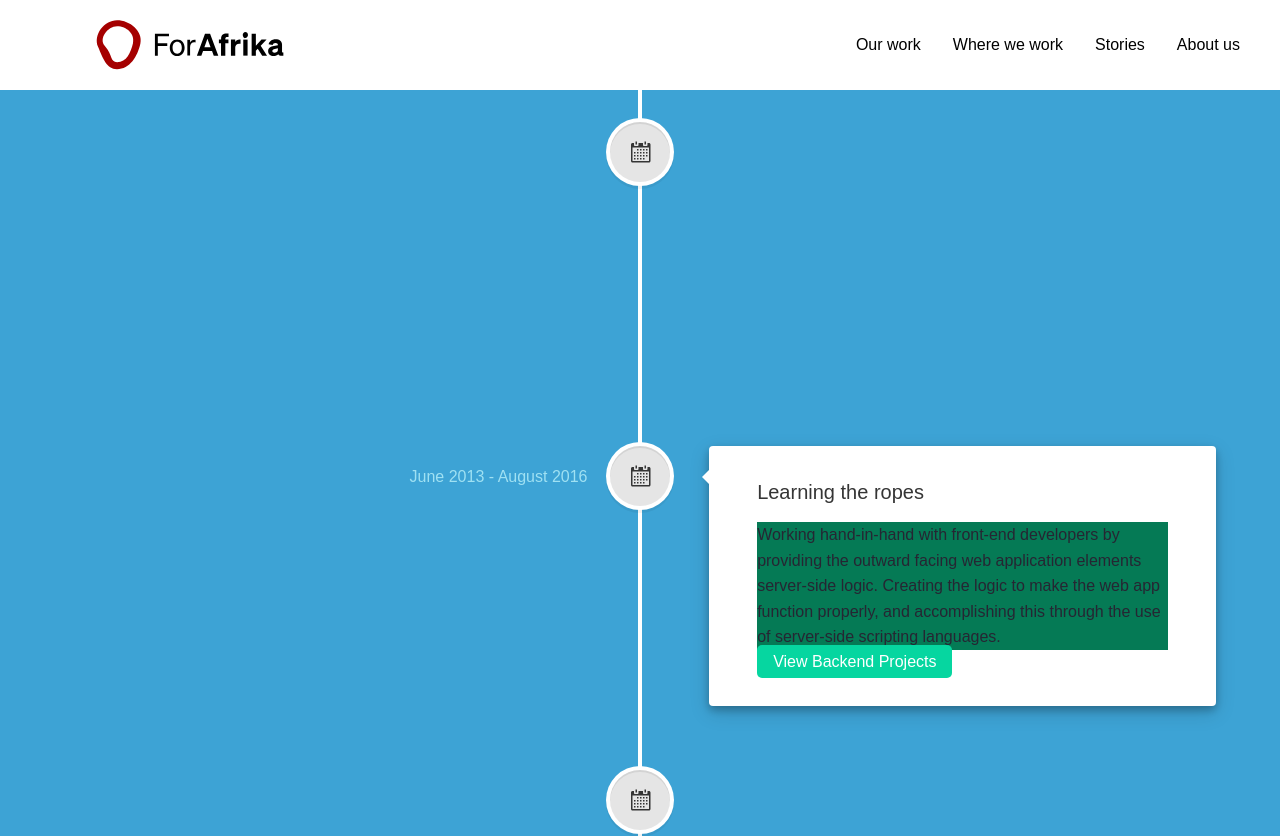
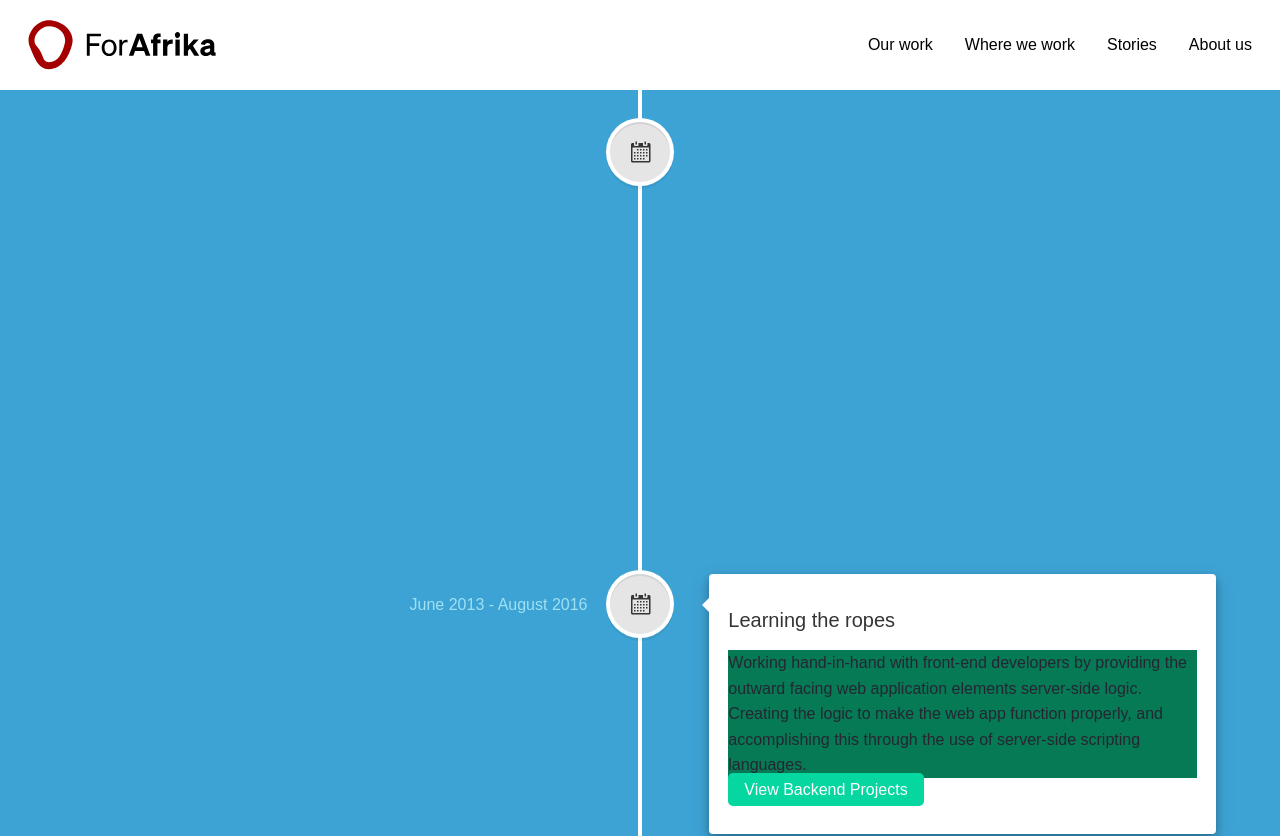
Before and after one commit to andreyscott/NGO, a Next.js app: page /test in a window 1280 px wide. Shown: the top 836 px of the page. Built offline with nearby package versions, Linux system fonts and the light colour scheme.

Commit message:
i'm back guys

```diff
--- a/components/Header/Header.tsx
+++ b/components/Header/Header.tsx
@@ -35,25 +35,27 @@ const Header = ( ) => {
   return (
     <header
       className={`${
-        isActive ? ' py-[16px]' : 'bg-white bg-cover bg-no-repeat py-[20px]'
+        isActive ? ' py-[16px]' : 'bg-white bg-cover bg-no-repeat py-[20px] px-5 lg:px-7'
       }
-       sticky bg-banner left-0 right-0 mx-auto flex justify-between items-center px-[7px] lg:px-[40px] z-30 transition-all duration-300`}
+       sticky bg-banner left-0 right-0 mx-auto flex justify-between items-center px-4 z-30 transition-all duration-300`}
     >
 
     {/* className='bg-white bg-cover bg-no-repeat py-4 md:py-5 mx-auto flex justify-between items-center px-[20px] lg:px-[60px] z-30 transition-all duration-300 */}
       {/* logo */}
+      <div className='w-full flex justify-between items-center'>
+
       <Link href='/'>
           <Image
-        className='h-[50px]'
-        // {navMobile ?
+        className='h-[50px] w-full object-contain'
         src={navMobile ? 'https://www.forafrika.org/wp-content/uploads/2022/03/ForAfrika-Logo.png' : Africa }
         width={navMobile ? 100 : 300}
-        height={navMobile ? 80 : 200}
+        height={navMobile ? 100 : 200}
 
-        alt='TEST' />
+        alt='logo' />
 
 
       </Link>
+
 
       {/* nav - initially hidden - show in desktop mode */}
       <Nav />
@@ -79,6 +81,8 @@ const Header = ( ) => {
 
         )}
       </div>
+      </div>
+
 
       {/* nav mobile - hide on desktop */}
       <NavMobile navMobile={navMobile} />
--- a/components/Header/NavMobile.tsx
+++ b/components/Header/NavMobile.tsx
@@ -48,7 +48,7 @@ interface NavMobileProps {
   return (
     <nav
       className={`${
-        navMobile ? 'min-h-screen bg-black' : 'min-h-0'
+        navMobile ? 'min-h-screen bg-slate-300' : 'min-h-0'
       } w-full fixed top-0 left-0 right-0 bg-primary-400 -bottom-12 -z-10 lg:hidden overflow-hidden transition-all h-0`}
     >
       {/* <div className='flex flex-col bottom-1/2 bg-violet-400 justify-between items-center w-full px-4 py-4'> */}
--- a/data/index.tsx
+++ b/data/index.tsx
@@ -82,7 +82,7 @@ let timelineElements = [
     title: "Finding our feet",
     location: "Dragontail, Ascana",
     description:
-      "lorem ipsum dolor sit amet, consectetur adipiscing elit. Donec scelerisque sagittis tellus, non ultrices lacus tempus vel Converting data to a graphical interface, through the use of HTML, CSS, and JavaScript, so that users can view and interact with that data.",
+    'Peter Pretorius, a South African, was one of the first people to respond to the Mozambican government’s plea to the international community for urgent humanitarian relief during a famine that had placed nearly four million people at risk of starvation. He visited Pambarra Village near Vilankulo, Inhambane Province, to see how he could contribute in the emergency. Peter was meant to be on the ground for a day, but he was left there for 10 days with no food, water, or other supplies. He witnessed death, despair and deep poverty in that community. Up to 30 people died of starvation every day, leaving so many children orphaned.'     ,
     buttonText: "View Frontend Projects",
     date: "August 2016 - present",
     icon: "work",
--- a/pages/stories.tsx
+++ b/pages/stories.tsx
@@ -166,13 +166,14 @@ const Stories = () => {
               dateClassName="text-[262633] text-sm font-semibold"
               iconStyle={isWorkIcon ? GoCalendarSS : GoCalendarS}
               icon={isWorkIcon ? <GoCalendar /> : <GoCalendar />}
-              className=''
+              className='bg-[#F9F9F9]'
             >
+              <div className='flex justify-between items-center py-1 flex-col h-[400px]'>
               <h3 className=" text-xl p-0 m-0 w-full ">
                 {element.title}
               </h3>
 
-              <p className='-mt-2 mb-2 pb-6 w-full  text-[#262633]' id="description">
+              <p className='-mt-2 mb-2 pb-6 w-full  text-[#262633]'>
                 {element.description}</p>
 
               {showButton && (
@@ -186,6 +187,7 @@ const Stories = () => {
                   {element.buttonText}
                 </a>
               )}
+</div>
         </VerticalTimelineElement>
           )
         })}
--- a/styles/globals.css
+++ b/styles/globals.css
@@ -146,7 +146,8 @@ body {
 
 .vertical-timeline-element-content {
   box-shadow: 0 0.25em 0.5em 0 rgba(0, 0, 0, 0.25), 0 0.4em 1.25em 0 rgba(0, 0, 0, 0.15) !important;
-  padding: 2em 3em !important;
+  padding: 2em 1.2em !important;
+
 }
 
 .date {
@@ -168,11 +169,3 @@ body {
 .workButton:hover {
   background-color: #0ac593;
 }
-
-.schoolButton {
-  background-color: #f9c74f;
-}
-
-.schoolButton:hover {
-  background-color: #f3bc3c;
-}
```
